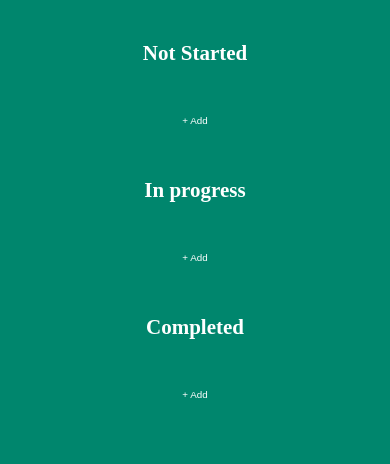
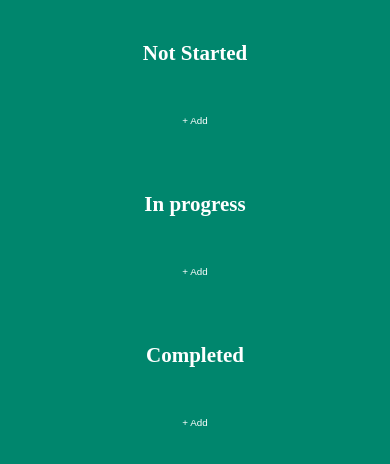
Before and after one commit to Amr-Abdelbasset/kanban, a plain HTML site: page index.html in a window 390 px wide. Shown: the part 66-530 px from the top of the page. Drawn offline with nearby package versions, Linux system fonts and the light colour scheme.

Commit message:
responsive-updates

```diff
--- a/query.css
+++ b/query.css
@@ -1,7 +1,7 @@
 /* // for 600 px width */
 @media (max-width: 39em) {
   html {
-    font-size: 50%;
+    font-size: 41%;
   }
 
   body {
@@ -22,7 +22,7 @@
     flex-direction: column;
     margin-top: 8.8rem;
     align-items: center;
-    gap: 4rem;
-    max-width: 120rem;
+    gap: 6rem;
+    /* max-width: 120rem; */
   }
 } ;
--- a/style.css
+++ b/style.css
@@ -78,12 +78,13 @@ ul {
   max-width: 120rem;
   padding: 0 3.2rem;
   margin: 0 auto;
+  /* background-color: #112a46; */
 }
 .lists {
   display: flex;
   /* justify-content: space-between; */
   justify-content: space-around;
-  margin-top: 4.8rem;
+  margin: 4.8rem auto;
   align-items: flex-start;
   gap: 2rem;
 }
@@ -98,11 +99,12 @@ ul {
   align-items: center;
 }
 .list {
+  min-width: 25rem;
   display: flex;
   flex-direction: column;
   justify-content: center;
   align-items: center;
-  max-width: 80%;
+  width: 80%;
 }
 .add {
   background-color: #00866d;
@@ -132,8 +134,9 @@ ul {
   background-color: #fff;
   color: black;
   text-align: center;
+  min-width: 65%;
   max-width: 90%;
-  /* height: 2%; */
+  max-height: 3.6rem;
   padding: 1.2rem 6.4rem;
   display: flex;
   position: relative;
@@ -143,7 +146,7 @@ ul {
 }
 .task p {
   /* display: block; */
-  max-width: 50%;
+  /* max-width: 50%; */
   margin-right: 3.3rem;
 }
 
```
